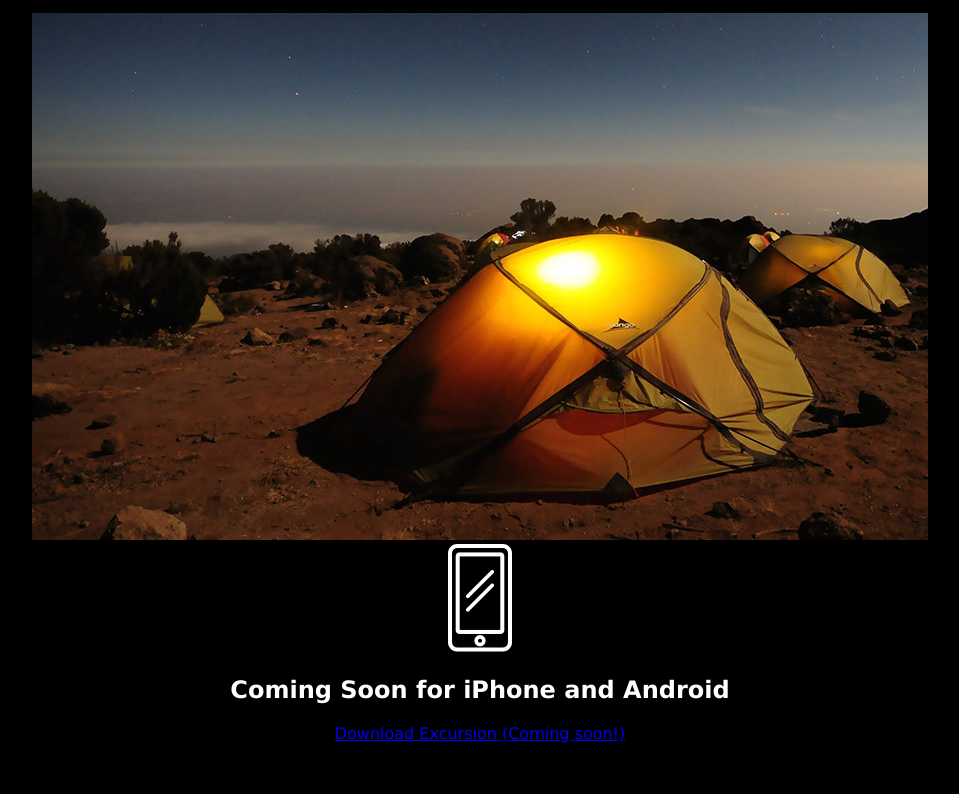
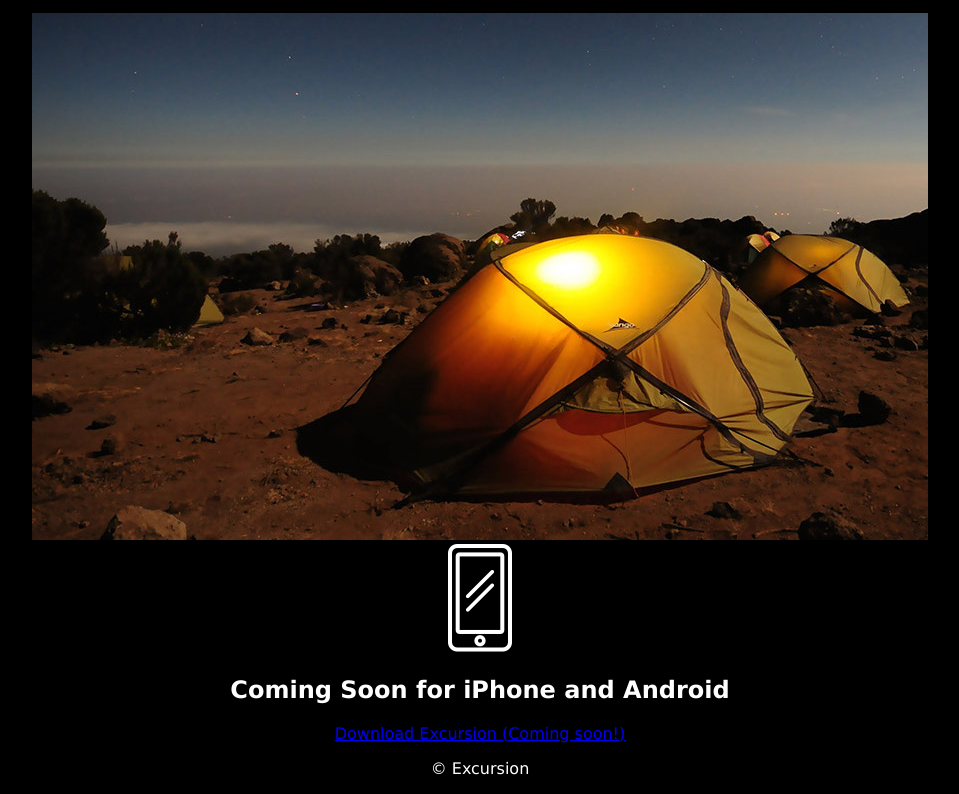
Before and after one commit to safehan/excursion, a plain HTML site: page index.html in a window 1280 px wide. Shown: the part 462-1256 px from the top of the page, without its empty margins (160-1119 px from the left). Before the commit the page ends 1221 px from the top, so only its background shows below. Drawn offline with Linux system fonts and the light colour scheme.

Commit message:
Add copyright symbol

```diff
--- a/index.html
+++ b/index.html
@@ -19,5 +19,6 @@
     <img src="./resources/imgs/phone.png">
     <h2>Coming Soon for iPhone and Android</h2>
     <p><a href="#">Download Excursion (Coming soon!)</a></p>
+    <p>&copy; Excursion</p>
   </body>
 </html>
```
